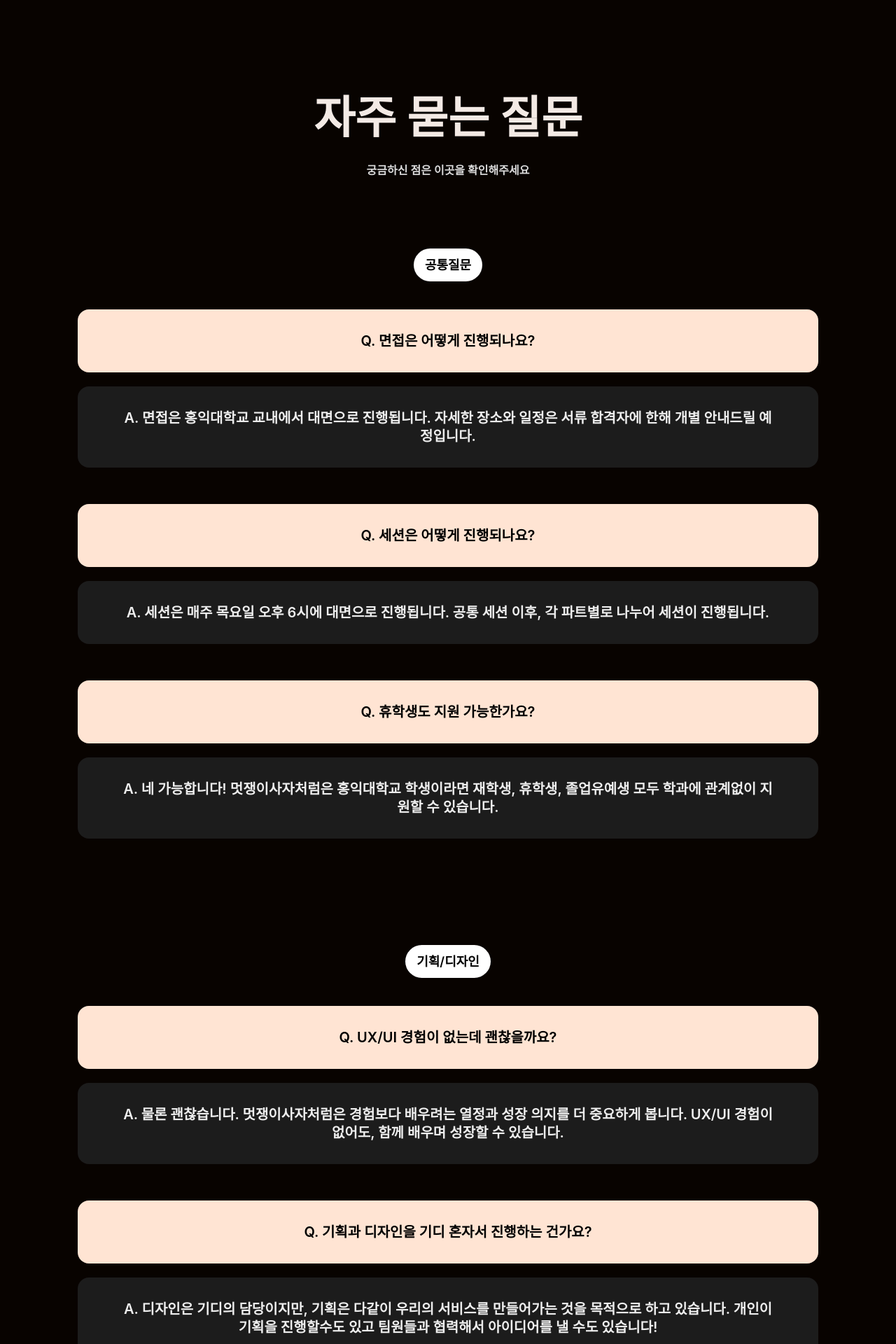
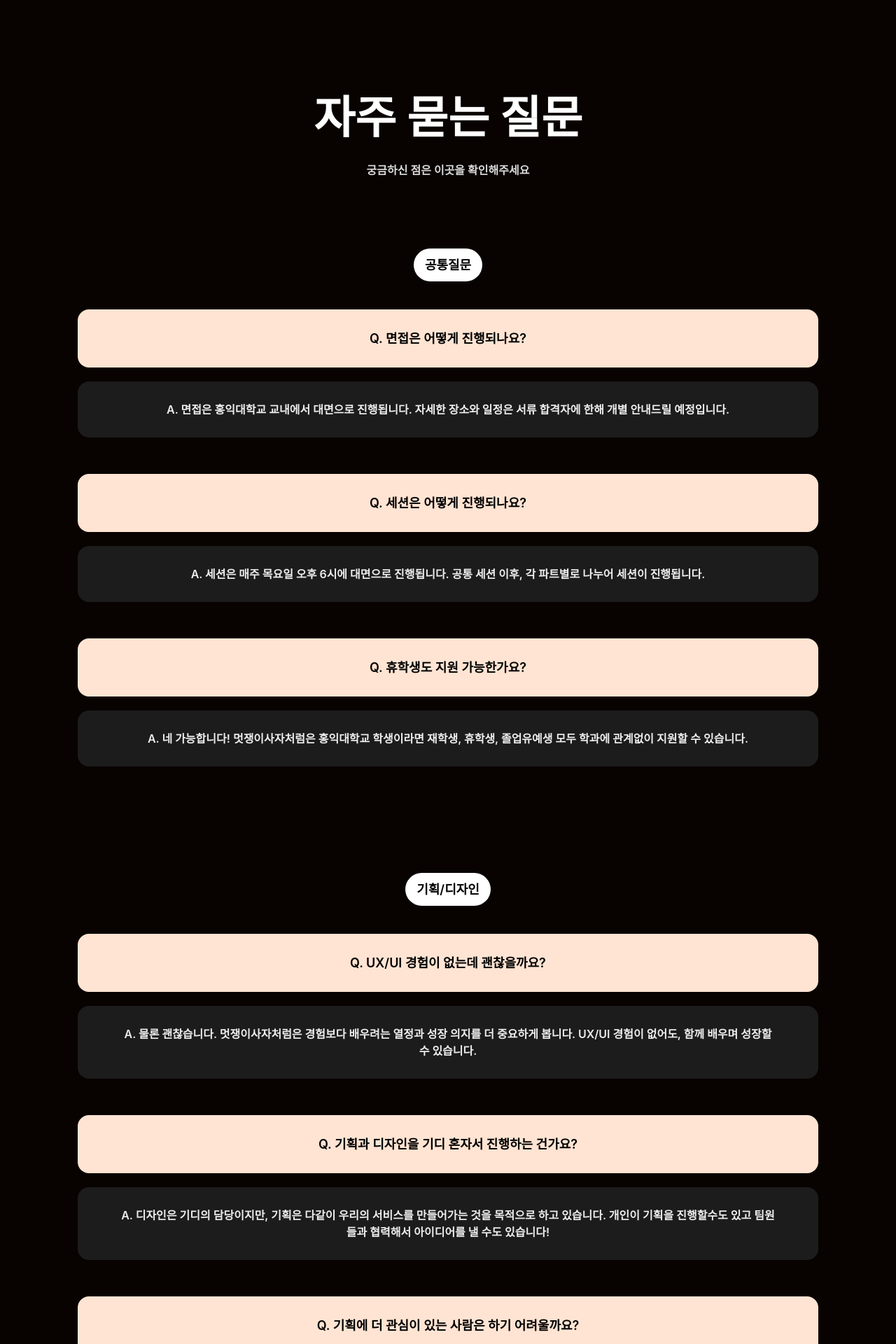
Before and after one commit to likelion-14th-page/likelion-14th-FE, a React (Vite) app: page /faq in a window 1280 px wide. Shown: the part 140-2060 px from the top of the page at 70% size. Built offline with nearby package versions, Linux system fonts and the light colour scheme; no server answers; a web font is replaced by a local one.

Commit message:
#85 [MOD] FAQ 텍스트 부분 css 수정

```diff
--- a/src/components/faq/FAQItem.jsx
+++ b/src/components/faq/FAQItem.jsx
@@ -2,15 +2,15 @@ const FAQItem = ({ question, answer }) => {
     return (
         <div className="flex flex-col gap-4">
             {/* 질문 */}
-            <div className="flex justify-center items-center gap-[10px] py-6 md:py-8 px-4 self-stretch rounded-2xl bg-[#FFE4D3] mb-1">
-                <p className="title-20-semibold text-center text-black">
+            <div className="flex justify-center items-center gap-[10px] py-6 md:py-7 px-4 self-stretch rounded-2xl bg-[#FFE4D3] mb-1">
+                <p className="body-18-semibold sm:title-20-semibold text-center text-black">
                     {question}
                 </p>
             </div>
 
             {/* 답변 */}
-            <div className="flex justify-center items-center gap-[10px] px-4 sm:px-15 py-6 md:py-8 self-stretch rounded-2xl bg-[#1C1C1C] mb-13">
-                <p className="text-[14px] md:text-[20px] font-semibold leading-[150%] md:leading-[130%] text-center text-[#EDEDED]">
+            <div className="flex justify-center items-center gap-[10px] px-4 sm:px-15 py-6 md:py-7 self-stretch rounded-2xl bg-[#1C1C1C] mb-13">
+                <p className="body-16-semibold sm:title-20-semibold leading-[170%] text-center text-[#EDEDED]">
                     {answer}
                 </p>
             </div>
--- a/src/pages/FAQ.jsx
+++ b/src/pages/FAQ.jsx
@@ -3,7 +3,7 @@ import FAQItem from '../components/faq/FAQItem';
 const FAQ = () => {
     return (
         <div>
-            <h1 className="mt-[80px] text-[48px] sm:text-[64px] font-bold leading-[120%] text-center text-[#F3EAE5]">
+            <h1 className="mt-[80px] text-[48px] sm:text-[64px] font-bold leading-[120%] text-center text-white">
                 자주 묻는 질문
             </h1>
             <p className="mt-[24px] body-16-semibold text-center text-gray-02" style={{ letterSpacing: '-0.003px' }}>
@@ -47,7 +47,7 @@ const FAQ = () => {
                 />
                 <FAQItem
                     question="Q. 기획에 더 관심이 있는 사람은 하기 어려울까요?"
-                    answer="A. 한 파트에서 진행하는 만큼, 어느정도 디자인에 대한 열정을 필요로 하고 있습니다. 만약 디자인 툴이 처음이시더라도, 세션을 통해 차근차근 배우며 성공적으로 수료한 아기사자들이 정말 많으니 안심하고 지원해 주세요!"
+                    answer="A. 한 파트에서 진행하는 만큼, 어느정도 디자인에 대한 열정을 필요로 하고 있습니다. 만약 디자인 툴이 처음이더라도, 세션을 통해 차근차근 배우며 성공적으로 수료한 아기사자들이 정말 많으니 안심하고 지원해 주세요!"
                 />
             </div>
 
```
